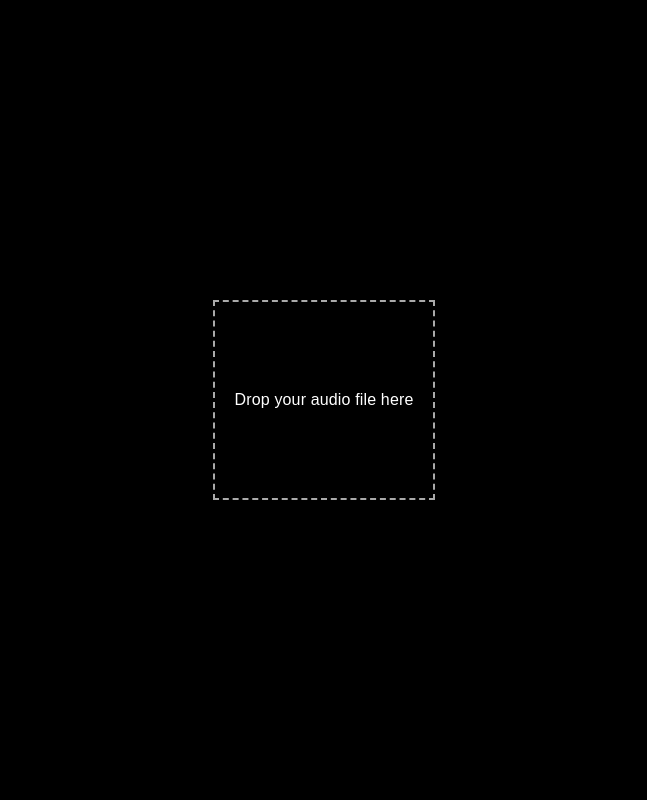
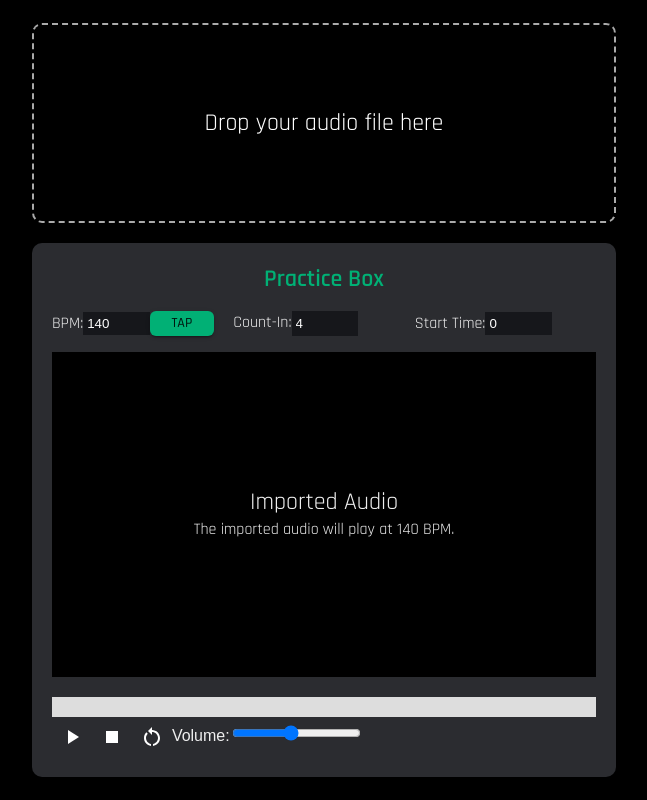
Before and after one commit to Pandaphobic/Practice-Box, a Next.js app: page / in a window 1280 px wide. Shown: the whole page, without its empty margins (316-963 px from the left). Built offline with nearby package versions, Linux system fonts and the light colour scheme.

Commit message:
getting ready for yt

```diff
--- a/components/AudioDropzone.jsx
+++ b/components/AudioDropzone.jsx
@@ -1,5 +1,6 @@
 import React, { useState } from "react";
 import AudioPlayer from "./AudioPlayer";
+import { Box, Typography } from "@mui/material";
 
 export default function AudioDropzone() {
   const [audioSrc, setAudioSrc] = useState(null);
@@ -23,6 +24,7 @@ export default function AudioDropzone() {
   };
 
   return (
+    <Box>
       <div
         onDrop={onDrop}
         onDragOver={onDragOver}
@@ -35,13 +37,12 @@ export default function AudioDropzone() {
           flexDirection: "column",
           alignItems: "center",
           justifyContent: "center",
+          borderRadius: "10px",
         }}
       >
-      {audioSrc ? (
+        <Typography variant="h5">Drop your audio file here</Typography>
+      </div>
       <AudioPlayer audioSrc={audioSrc} />
-      ) : (
-        <p>Drop your audio file here</p>
-      )}
-    </div>
+    </Box>
   );
 }
--- a/components/AudioPlayer.jsx
+++ b/components/AudioPlayer.jsx
@@ -2,6 +2,7 @@ import React, { useState, useEffect, useRef } from "react";
 import {
   Box,
   Button,
+  Card,
   Grid,
   IconButton,
   TextField,
@@ -101,6 +102,12 @@ export default function AudioPlayer({ audioSrc }) {
     }
   };
 
+  const onRestart = () => {
+    if (audioRef.current) {
+      audioRef.current.currentTime = startTime;
+    }
+  };
+
   const onVolumeChange = (event) => {
     const newVolume = parseFloat(event.target.value);
     setVolume(newVolume);
@@ -117,35 +124,23 @@ export default function AudioPlayer({ audioSrc }) {
     }
   };
 
+  const inputStyle = {
+    width: "5em",
+    backgroundColor: "#16171B",
+    color: "#FFFFFF",
+    outline: "none",
+    border: "none",
+    padding: "4px",
+    // on focus
+    "&:focus": {
+      backgroundColor: "#000000",
+      color: "#FFFFFF",
+      outline: "none",
+    },
+  };
+
   return (
     <Box>
-      <audio id="block-audio" ref={blockAudioRef} src="/block.wav"></audio>
-
-      <Grid container spacing={2}>
-        <Grid item xs={12} md={6}>
-          <TextField
-            label="BPM"
-            size="small"
-            type="number"
-            value={bpm}
-            onChange={(e) => setBpm(Number(e.target.value))}
-          />
-          <TapTempo setMainBpm={setBpm} />
-        </Grid>
-        <Grid item xs={12} md={6}>
-          <TextField
-            label="# Count-In Beats"
-            size="small"
-            type="number"
-            value={countIn}
-            onChange={(e) => setCountIn(Number(e.target.value))}
-          />
-          <Button variant="contained" onClick={playWithCountIn}>
-            Count-In
-          </Button>
-        </Grid>
-      </Grid>
-
       {currentCount !== null && (
         <Box
           style={{
@@ -159,40 +154,107 @@ export default function AudioPlayer({ audioSrc }) {
           {currentCount}
         </Box>
       )}
-      <Box>
-        <audio ref={audioRef} style={{ display: "none" }}>
-          <source src={audioSrc} type="audio/mpeg" />
-          Your browser does not support the audio element.
-        </audio>
+      <Card style={{ padding: "20px", marginTop: "20px" }}>
+        <audio id="block-audio" ref={blockAudioRef} src="/block.wav"></audio>
 
-        <Box id="controls">
-          <IconButton variant="contained" onClick={onPlay}>
-            <PlayArrowIcon />
-          </IconButton>
-          <IconButton variant="contained" onClick={onStop}>
-            <StopIcon />
-          </IconButton>
-        </Box>
-        <Box>
-          Volume:
+        <Grid container xs={12}>
+          <Grid
+            item
+            xs={12}
+            sx={{
+              display: "flex",
+              flexDirection: "row",
+              alignItems: "center",
+              width: "100%",
+              justifyContent: "center",
+              paddingBottom: "1em",
+            }}
+          >
+            <Typography
+              variant="h5"
+              color="primary"
+              style={{ fontWeight: "600" }}
+            >
+              Practice Box
+            </Typography>
+          </Grid>
+
+          <Grid
+            item
+            xs={4}
+            style={{
+              display: "flex",
+              flexDirection: "row",
+              alignItems: "center",
+            }}
+          >
+            <Typography variant="body1">BPM:</Typography>
             <input
-            type="range"
-            min="0"
-            max="1"
-            step="0.01"
-            value={volume}
-            onChange={onVolumeChange}
+              style={inputStyle}
+              size="small"
+              type="number"
+              value={bpm}
+              onChange={(e) => setBpm(Number(e.target.value))}
             />
-        </Box>
-        <Box>
-          <TextField
-            label="Start Time"
+            <TapTempo setMainBpm={setBpm} />
+          </Grid>
+          <Grid
+            item
+            xs={4}
+            sx={{
+              display: "flex",
+              flexDirection: "row",
+              alignItems: "left",
+            }}
+          >
+            <Typography variant="body1">Count-In: </Typography>
+            <input
+              style={inputStyle}
+              size="small"
+              type="number"
+              value={countIn}
+              onChange={(e) => setCountIn(Number(e.target.value))}
+            />
+          </Grid>
+          <Grid
+            item
+            xs={4}
+            style={{
+              display: "flex",
+              flexDirection: "row",
+              alignItems: "center",
+              justifyContent: "left",
+            }}
+          >
+            <Typography variant="body1">Start Time:</Typography>
+            <input
+              style={inputStyle}
               size="small"
               type="number"
               value={startTime}
               onChange={onTimeChange}
-            step="0.1"
+              step="0.01"
             />
+          </Grid>
+        </Grid>
+        <Grid item xs={2} style={{ paddingTop: "1em" }}>
+          <Box
+            style={{
+              // take up all available space
+              width: "100%",
+              height: "325px",
+              // make it a flex container
+              display: "flex",
+              flexDirection: "column",
+              alignItems: "center",
+              justifyContent: "center",
+              backgroundColor: "#000000",
+            }}
+          >
+            <Typography variant="h5">Imported Audio</Typography>
+            <Typography variant="body1">
+              The imported audio will play at {bpm} BPM.
+            </Typography>
           </Box>
           <Box
             style={{
@@ -216,6 +278,34 @@ export default function AudioPlayer({ audioSrc }) {
               }}
             />
           </Box>
+          <Box id="controls">
+            <IconButton variant="contained" onClick={onPlay}>
+              <PlayArrowIcon />
+            </IconButton>
+            <IconButton variant="contained" onClick={onStop}>
+              <StopIcon />
+            </IconButton>
+            <IconButton variant="contained" onClick={onRestart}>
+              <RestartAltIcon />
+            </IconButton>
+            Volume:
+            <input
+              type="range"
+              min="0"
+              max="1"
+              step="0.01"
+              value={volume}
+              onChange={onVolumeChange}
+            />
+          </Box>
+        </Grid>
+      </Card>
+
+      <Box>
+        <audio ref={audioRef} style={{ display: "none" }}>
+          <source src={audioSrc} type="audio/mpeg" />
+          Your browser does not support the audio element.
+        </audio>
       </Box>
     </Box>
   );
@@ -257,7 +347,15 @@ function TapTempo({ setMainBpm }) {
   };
 
   return (
-    <Button variant="contained" onClick={handleTap}>
+    <Button
+      style={{
+        width: "2",
+        borderRadius: "6px",
+        padding: "0",
+      }}
+      variant="contained"
+      onClick={handleTap}
+    >
       Tap
     </Button>
   );
--- a/package.json
+++ b/package.json
@@ -13,10 +13,12 @@
     "@emotion/styled": "^11.11.0",
     "@mui/icons-material": "^5.14.9",
     "@mui/material": "^5.14.9",
+    "@mui/styles": "^5.14.10",
     "eslint": "8.49.0",
     "eslint-config-next": "13.4.19",
     "next": "13.4.19",
     "react": "18.2.0",
-    "react-dom": "18.2.0"
+    "react-dom": "18.2.0",
+    "yt-player": "^3.6.1"
   }
 }
--- a/pages/_app.js
+++ b/pages/_app.js
@@ -4,6 +4,22 @@ import CssBaseline from "@mui/material/CssBaseline";
 const darkTheme = createTheme({
   palette: {
     mode: "dark",
+    background: {
+      default: "#16171B",
+      paper: "#202125",
+    },
+    primary: {
+      main: "#01b075",
+    },
+    text: {
+      primary: "#EEEEEE",
+    },
+  },
+  shape: {
+    borderRadius: 10,
+  },
+  typography: {
+    fontFamily: '"Rajdhani", sans-serif', // Use Rajdhani as the primary font
   },
 });
 
--- a/pages/_document.js
+++ b/pages/_document.js
@@ -1,13 +1,18 @@
-import { Html, Head, Main, NextScript } from 'next/document'
+import { Html, Head, Main, NextScript } from "next/document";
 
 export default function Document() {
   return (
     <Html lang="en">
-      <Head />
+      <Head>
+        <link
+          href="https://fonts.googleapis.com/css2?family=Rajdhani:wght@300;400;500;600;700&display=swap"
+          rel="stylesheet"
+        />
+      </Head>
       <body>
         <Main />
         <NextScript />
       </body>
     </Html>
-  )
+  );
 }
```
Also changed, not shown: styles/slider.css (added, +35 -0 lines), components/YTPlayer.jsx (added), 2 other files (tests, documents, lock files or other folders). Lines whose indentation alone changed are shown as unchanged.
